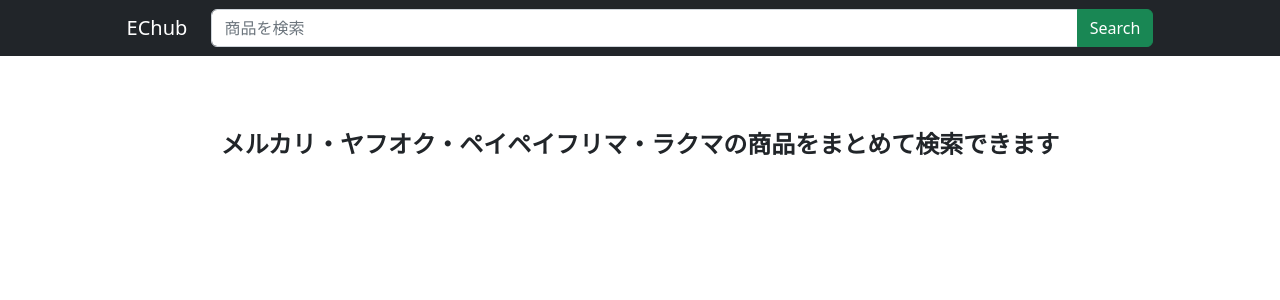
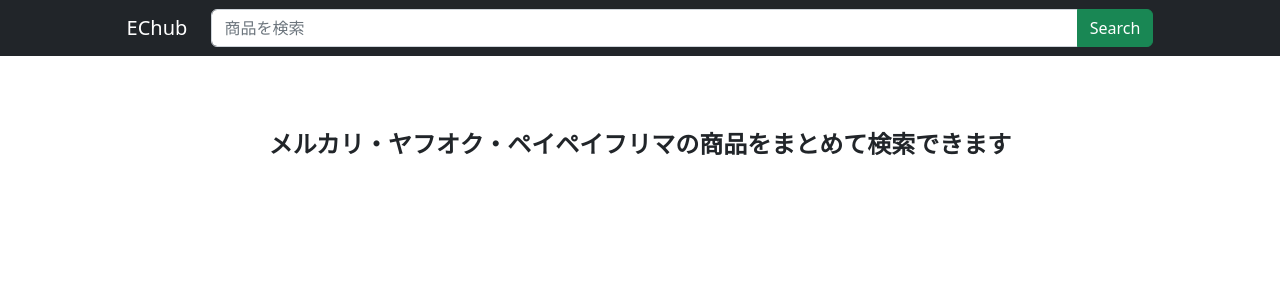
Before and after one commit to ushikitakumi/echub-client, a React (Create React App) app: page / in a window 1280 px wide. Shown: the top 300 px of the page. Built offline with nearby package versions, Linux system fonts and the light colour scheme.

Commit message:
エンドポイントURL変更

```diff
--- a/src/App.js
+++ b/src/App.js
@@ -17,7 +17,7 @@
 
     setIsLoading(true)
     // APIをたたく
-    const endpointURL = `http://127.0.0.1:8000/api/${keyword}/`
+    const endpointURL = `http://52.198.129.234:8000//api/${keyword}/`
     fetch(endpointURL)
       .then((res) => {
         return res.json()
--- a/src/components/ApiFetch.js
+++ b/src/components/ApiFetch.js
@@ -10,7 +10,7 @@
           <CircularProgress />
         </Loading>
       ) : fetchData.length === 0 ? (
-          <EmptyMessage>メルカリ・ヤフオク・ペイペイフリマ・ラクマの商品をまとめて検索できます</EmptyMessage>
+          <EmptyMessage>メルカリ・ヤフオク・ペイペイフリマの商品をまとめて検索できます</EmptyMessage>
       ) : (
         fetchData.map((data, index) => (
           <Card key={index}>
```
